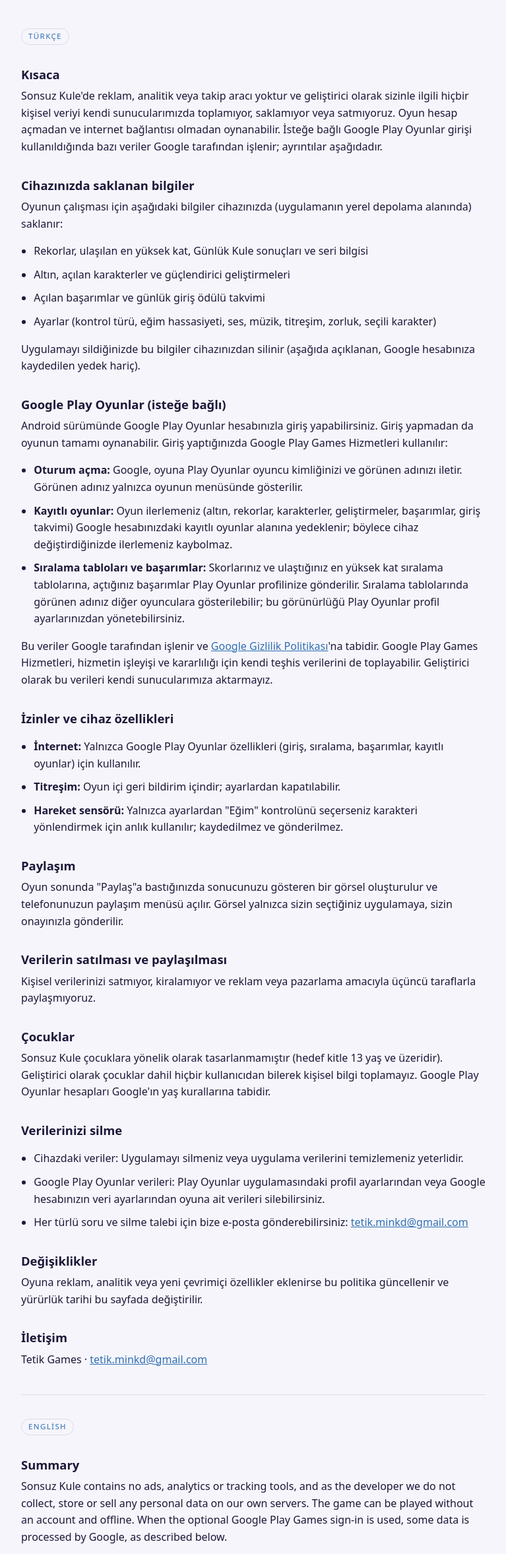
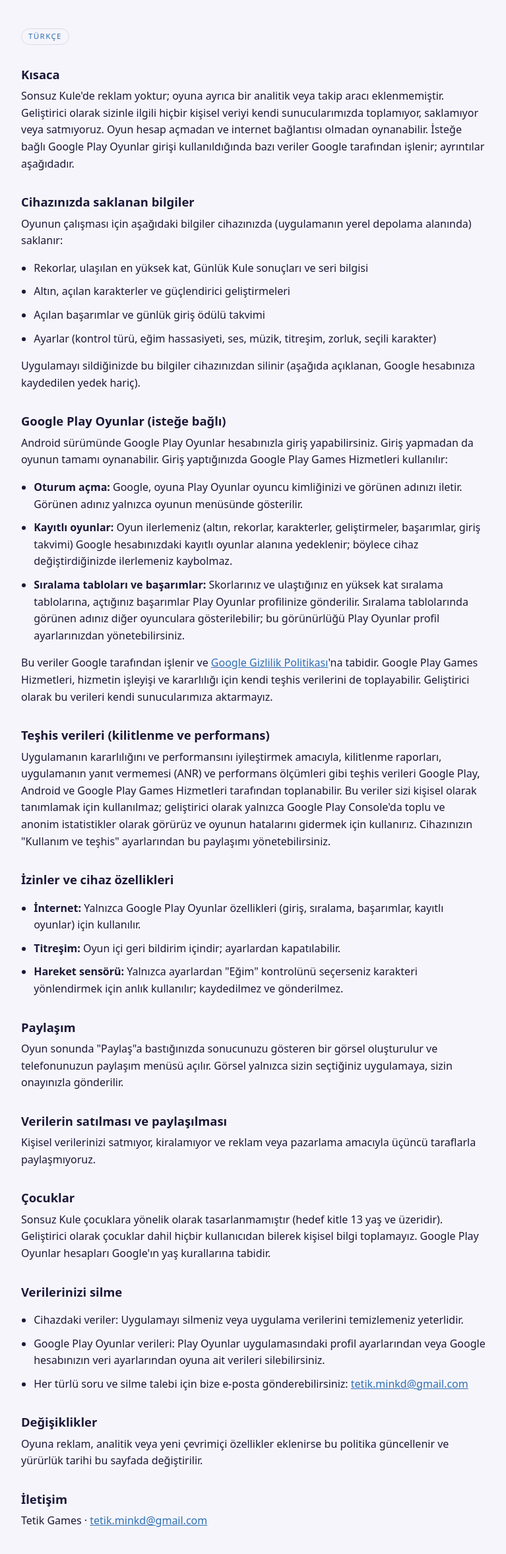
Before and after one commit to tetikminkd-sketch/tetikminkd-sketch.github.io, a plain HTML site: page gizlilik.html in a window 1280 px wide. Shown: the part 205-2560 px from the top of the page at 66% size, without its empty margins (256-1023 px from the left). Drawn offline with Linux system fonts and the light colour scheme.

Commit message:
Gizlilik: teşhis verileri bölümü (veri güvenliği formuyla uyumlu)
Co-Authored-By: Claude Opus 5.5 <noreply@anthropic.com>
Claude-Session: https://claude.ai/code/session_01PZ9qYzxeJPjLhG5yBihFk3

```diff
--- a/gizlilik.html
+++ b/gizlilik.html
@@ -41,7 +41,7 @@ footer a{color:var(--muted)}
 
 <span class="lang">Türkçe</span>
 <h2>Kısaca</h2>
-<p>Sonsuz Kule'de reklam, analitik veya takip aracı yoktur ve geliştirici olarak sizinle ilgili hiçbir kişisel veriyi kendi sunucularımızda toplamıyor, saklamıyor veya satmıyoruz. Oyun hesap açmadan ve internet bağlantısı olmadan oynanabilir. İsteğe bağlı Google Play Oyunlar girişi kullanıldığında bazı veriler Google tarafından işlenir; ayrıntılar aşağıdadır.</p>
+<p>Sonsuz Kule'de reklam yoktur; oyuna ayrıca bir analitik veya takip aracı eklenmemiştir. Geliştirici olarak sizinle ilgili hiçbir kişisel veriyi kendi sunucularımızda toplamıyor, saklamıyor veya satmıyoruz. Oyun hesap açmadan ve internet bağlantısı olmadan oynanabilir. İsteğe bağlı Google Play Oyunlar girişi kullanıldığında bazı veriler Google tarafından işlenir; ayrıntılar aşağıdadır.</p>
 
 <h2>Cihazınızda saklanan bilgiler</h2>
 <p>Oyunun çalışması için aşağıdaki bilgiler cihazınızda (uygulamanın yerel depolama alanında) saklanır:</p>
@@ -61,6 +61,9 @@ footer a{color:var(--muted)}
 <li><strong>Sıralama tabloları ve başarımlar:</strong> Skorlarınız ve ulaştığınız en yüksek kat sıralama tablolarına, açtığınız başarımlar Play Oyunlar profilinize gönderilir. Sıralama tablolarında görünen adınız diğer oyunculara gösterilebilir; bu görünürlüğü Play Oyunlar profil ayarlarınızdan yönetebilirsiniz.</li>
 </ul>
 <p>Bu veriler Google tarafından işlenir ve <a href="https://policies.google.com/privacy">Google Gizlilik Politikası</a>'na tabidir. Google Play Games Hizmetleri, hizmetin işleyişi ve kararlılığı için kendi teşhis verilerini de toplayabilir. Geliştirici olarak bu verileri kendi sunucularımıza aktarmayız.</p>
+
+<h2>Teşhis verileri (kilitlenme ve performans)</h2>
+<p>Uygulamanın kararlılığını ve performansını iyileştirmek amacıyla, kilitlenme raporları, uygulamanın yanıt vermemesi (ANR) ve performans ölçümleri gibi teşhis verileri Google Play, Android ve Google Play Games Hizmetleri tarafından toplanabilir. Bu veriler sizi kişisel olarak tanımlamak için kullanılmaz; geliştirici olarak yalnızca Google Play Console'da toplu ve anonim istatistikler olarak görürüz ve oyunun hatalarını gidermek için kullanırız. Cihazınızın "Kullanım ve teşhis" ayarlarından bu paylaşımı yönetebilirsiniz.</p>
 
 <h2>İzinler ve cihaz özellikleri</h2>
 <ul>
@@ -95,7 +98,7 @@ footer a{color:var(--muted)}
 
 <span class="lang">English</span>
 <h2>Summary</h2>
-<p>Sonsuz Kule contains no ads, analytics or tracking tools, and as the developer we do not collect, store or sell any personal data on our own servers. The game can be played without an account and offline. When the optional Google Play Games sign-in is used, some data is processed by Google, as described below.</p>
+<p>Sonsuz Kule contains no ads, and no separate analytics or tracking tool has been added to the game. As the developer we do not collect, store or sell any personal data on our own servers. The game can be played without an account and offline. When the optional Google Play Games sign-in is used, some data is processed by Google, as described below.</p>
 
 <h2>Information stored on your device</h2>
 <ul>
@@ -113,6 +116,9 @@ footer a{color:var(--muted)}
 <li><strong>Leaderboards and achievements:</strong> Your scores and highest floor are submitted to leaderboards and your achievements to your Play Games profile. Your display name may be visible to other players on leaderboards; you can manage this in your Play Games profile settings.</li>
 </ul>
 <p>This data is processed by Google under the <a href="https://policies.google.com/privacy">Google Privacy Policy</a>. Google Play Games Services may also collect its own diagnostic data for reliability. We do not transfer this data to our own servers.</p>
+
+<h2>Diagnostic data (crashes and performance)</h2>
+<p>To improve the app's stability and performance, diagnostic data such as crash reports, app-not-responding (ANR) events and performance metrics may be collected by Google Play, Android and Google Play Games Services. This data is not used to identify you personally; as the developer we only see aggregated, anonymous statistics in Google Play Console and use them to fix bugs. You can manage this sharing in your device's "Usage &amp; diagnostics" settings.</p>
 
 <h2>Permissions and device features</h2>
 <ul>
```
